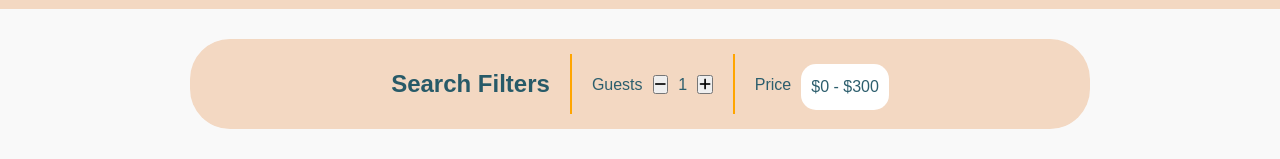
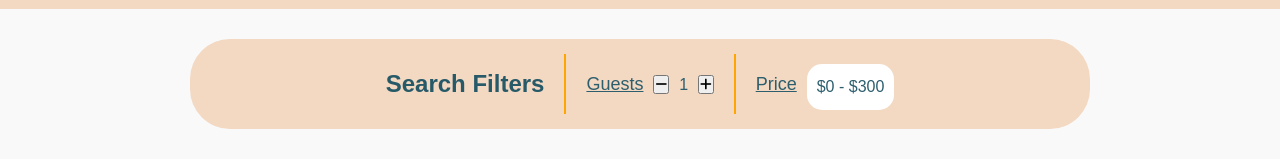
Before and after one commit to bkaravan/cs1300-redesign, a plain HTML site: page index.html in a window 1280 px wide. Shown: the part 641-800 px from the top of the page. Drawn offline with Linux system fonts and the light colour scheme.

Commit message:
deployment for this

```diff
--- a/styles.css
+++ b/styles.css
@@ -205,6 +205,12 @@ h1 {
     align-items: center;
     color: #2c5e6d;
     white-space: nowrap;
+}
+
+.availability label {
+    font-size: 18px;
+    text-decoration: underline;
+    cursor: pointer;
 }
 
 .guest-counter {
```
